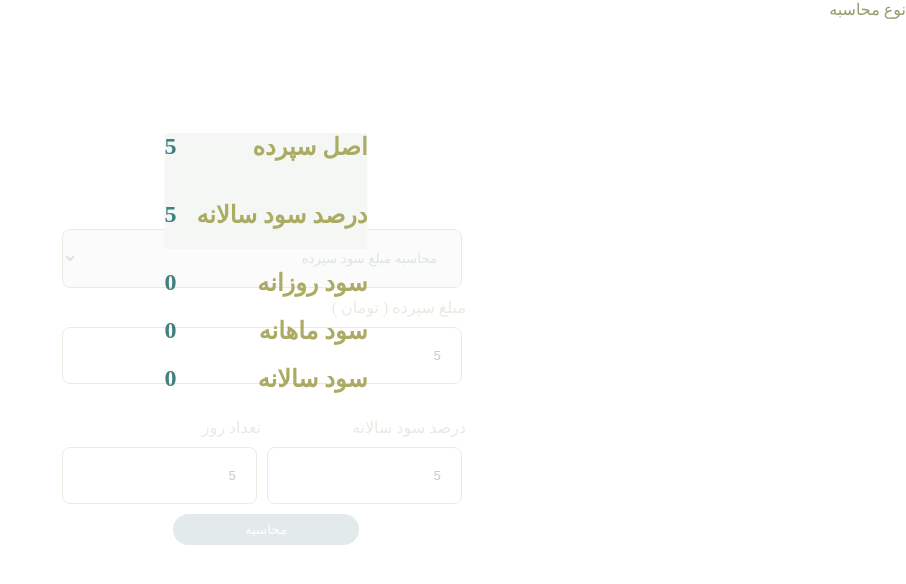
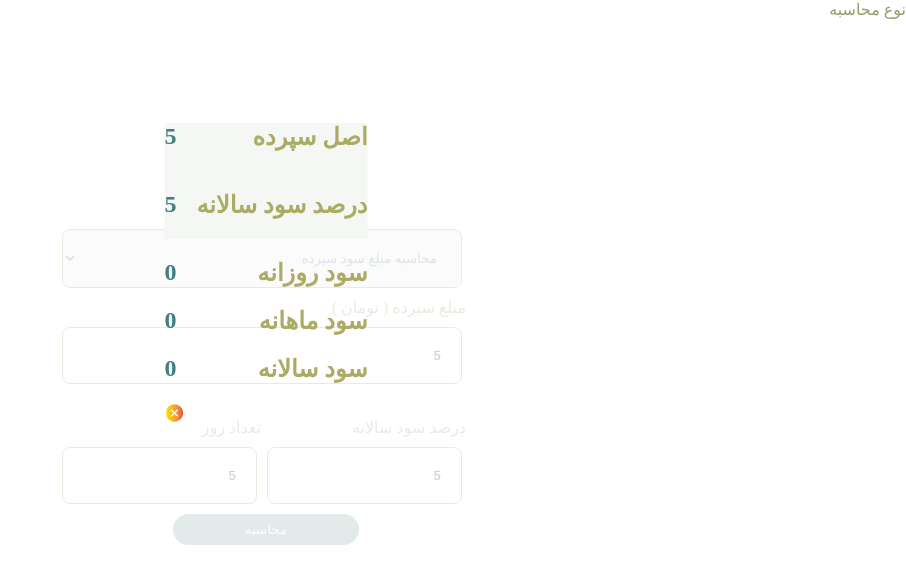
Before and after one commit to arash619550/profit, a plain HTML site: page index.html in a window 1280 px wide. Both pictures are taken after typing "5", "5", "5" into the empty fields and a click on the button "محاسبه". Shown: the whole page, without its empty margins (374-1280 px from the left). Drawn offline with Linux system fonts and the light colour scheme.

Commit message:
feat/close image

```diff
--- a/index.html
+++ b/index.html
@@ -57,7 +57,7 @@
             <h4 class="label">سود سالانه</h4>
             <h4 class="value" id="annual-profit"></h4>
         </div>
-
+        <img src="assets/images/close.jpg" alt="close" width="20px" class="close" onclick="location.reload()">
     </div>
 </body>
 
--- a/style.css
+++ b/style.css
@@ -98,3 +98,7 @@ input,
     display: flex;
     flex-direction: column;
 }
+.close{
+    margin-right: auto;
+    width: 20px;
+}
```
Also changed, not shown: assets/images/close.jpg (added).
